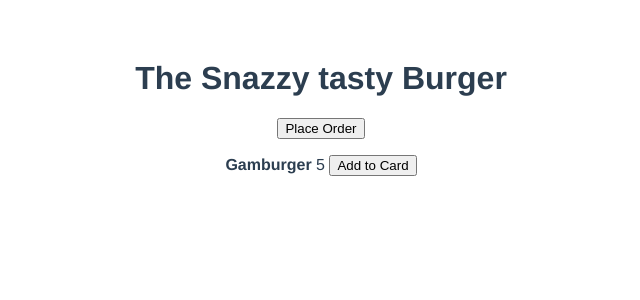
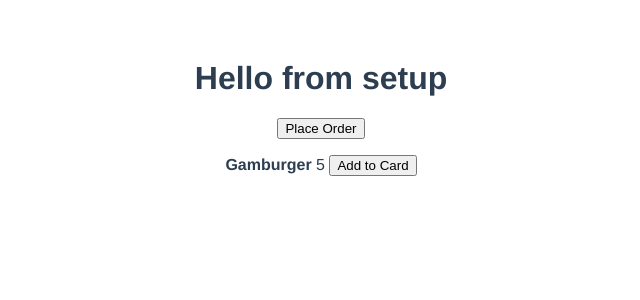
Before and after one commit to kami16ru/vueschool-composition-api, a Vue app: page / in a window 1280 px wide. Shown: the top 300 px of the page, without its empty margins (319-959 px from the left). Built offline with nearby package versions, Linux system fonts and the light colour scheme.

Commit message:
changing setup data props

```diff
--- a/src/App.vue
+++ b/src/App.vue
@@ -14,6 +14,7 @@ export default {
   components: { YummyMeal },
   setup() {
     const name = ref('The Snazzy tasty Burger')
+    name.value = 'Hello from setup'
     const placeOrder = () => alert('You\'re order has been placed!')
     const addItemToCard = (item) => alert(`One ${item} added to card!`)
 
```
